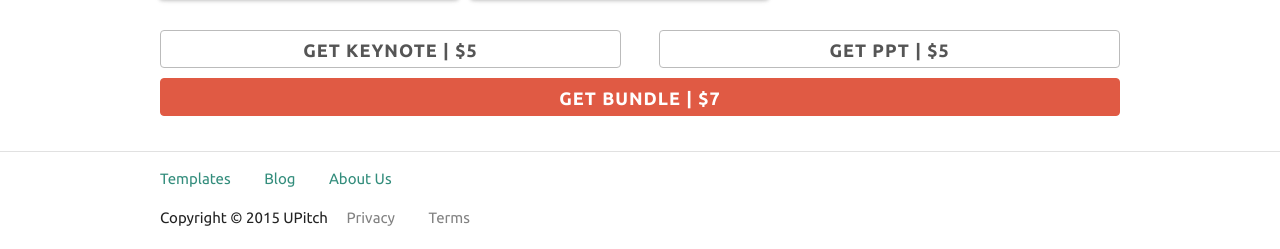
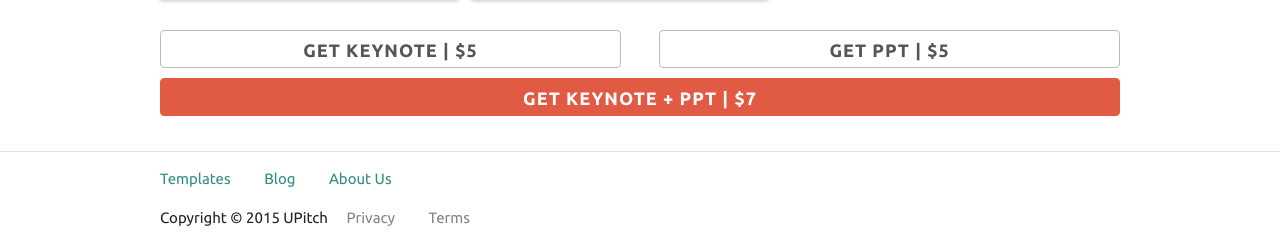
Before and after one commit to aaronmak/upitch, a Jekyll site: the page built from templates/startup-pitch/index.md, in a window 1280 px wide. Shown: the part 1479-1728 px from the top of the page. Built offline with Jekyll 4.4.1, drawn with Linux system fonts in a browser that asks for light colours; nearby versions of some CDN libraries.

Commit message:
minor change copy

```diff
--- a/templates/startup-pitch/index.md
+++ b/templates/startup-pitch/index.md
@@ -36,6 +36,6 @@ Comes with carefully selected slides that are inspired from Guy Kawasaki's, The
 		<a class="button button-wide" href="https://gumroad.com/l/startup-template-powerpoint">Get PPT | $5</a>
 	</div>
 </div>
-<a class="button button-secondary button-wide" href="https://gumroad.com/l/startup-template-bundle">Get Bundle | $7</a>
+<a class="button button-secondary button-wide" href="https://gumroad.com/l/startup-template-bundle">Get Keynote + PPT | $7</a>
 
 <!-- <a class="gumroad-button" href="https://gumroad.com/l/Cvgh">Get These Slides</a> -->
```
